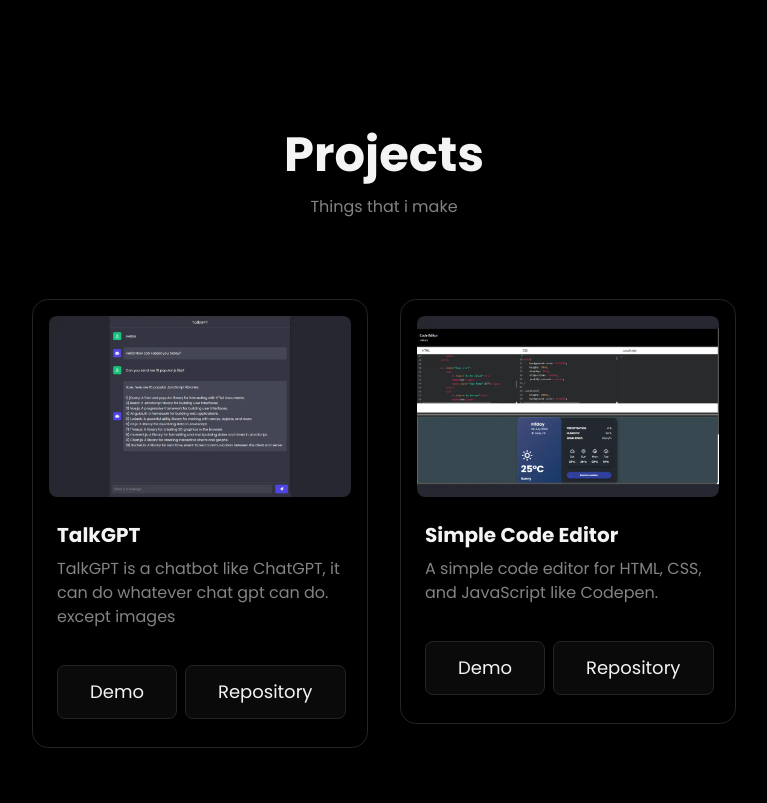
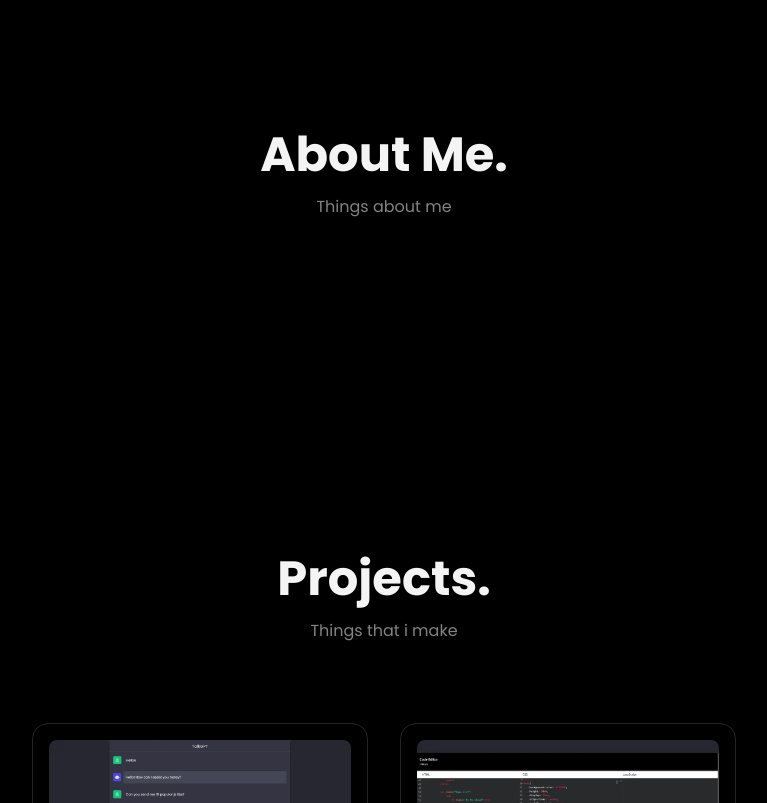
Before and after one commit to milanlizriadi/portfolio, a website: page index.html in a window 1280 px wide. Shown: the part 797-1600 px from the top of the page, without its empty margins (256-1023 px from the left). Drawn offline with Linux system fonts and the light colour scheme.

Commit message:
Update About Section (not finished)

```diff
--- a/index.html
+++ b/index.html
@@ -15,7 +15,7 @@
       href="https://fonts.googleapis.com/css2?family=Lora:ital,wght@0,400..700;1,400..700&family=Poppins:ital,wght@0,100;0,200;0,300;0,400;0,500;0,600;0,700;0,800;0,900;1,100;1,200;1,300;1,400;1,500;1,600;1,700;1,800;1,900&display=swap"
       rel="stylesheet" />
   </head>
-  <body class="bg-foreground">
+  <body class="bg-foreground shadow">
     <main data-scroll-container>
       <section
         id="home"
@@ -38,12 +38,26 @@
         </div>
       </section>
 
+      <section id="about" class="pt-32 pb-36">
+        <div class="flex flex-wrap justify-center">
+          <div class="w-full px-4">
+            <div class="max-w-xl mx-auto text-center mb-16">
+              <h2
+                class="font-bold text-primary text-3xl mb-4 sm:text4xl lg:text-5xl relative section-title">
+                About Me.
+              </h2>
+              <p>Things about me</p>
+            </div>
+          </div>
+        </div>
+      </section>
+
       <section id="projects" class="pt-32 pb-36">
         <div class="w-full px-4">
           <div class="max-w-xl mx-auto text-center mb-16">
             <h2
               class="font-bold text-primary text-3xl mb-4 sm:text4xl lg:text-5xl relative section-title">
-              Projects
+              Projects.
             </h2>
             <p>Things that i make</p>
           </div>
--- a/src/input.css
+++ b/src/input.css
@@ -35,3 +35,11 @@
 .btn-primary {
   @apply bg-primary text-foreground hover:bg-primaryDarker;
 }
+
+.navbar-links {
+  @apply hover:text-primary transition-colors;
+}
+
+.hamburger-lines {
+  @apply h-[2px] w-7 bg-primary rounded-full;
+}
```
Also changed, not shown: src/output.css.
